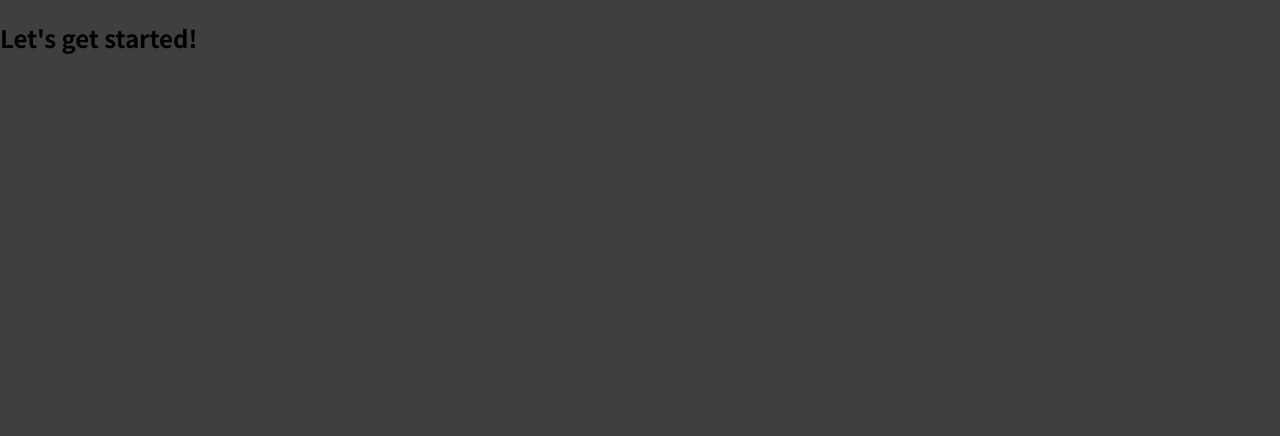
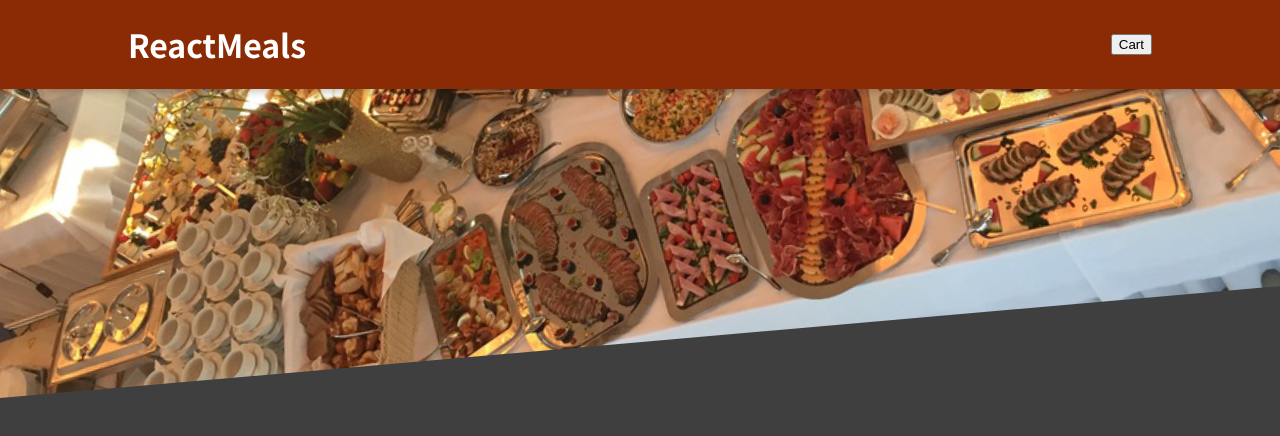
Before and after one commit to yishakw/Food-order-app, a React (Create React App) app: page / in a window 1280 px wide. Shown: the top 436 px of the page. Built offline with nearby package versions, Linux system fonts and the light colour scheme.

Commit message:
Added the Header component

```diff
--- a/src/App.js
+++ b/src/App.js
@@ -1,7 +1,8 @@
+import Header from "./Components/Layout/Header";
 function App() {
   return (
     <div>
-      <h2>Let's get started!</h2>
+      <Header />
     </div>
   );
 }
--- /dev/null
+++ b/src/Components/Layout/Header.js
@@ -0,0 +1,18 @@
+import { Fragment } from "react";
+import classes from "./Header.module.css";
+import mealsImg from "../../assets/meals.jpg";
+
+const Header = (props) => {
+  return (
+    <Fragment>
+      <header className={classes.header}>
+        <h1>ReactMeals</h1>
+        <button>Cart</button>
+      </header>
+      <div className={classes["main-image"]}>
+        <img src={mealsImg} alt="table full of food" />
+      </div>
+    </Fragment>
+  );
+};
+export default Header;
--- /dev/null
+++ b/src/Components/Layout/Header.module.css
@@ -0,0 +1,24 @@
+.header {
+  position: fixed;
+  display: flex;
+  justify-content: space-between;
+  align-items: center;
+  padding: 0 10%;
+  background-color: #8a2b06;
+  width: 100%;
+  color: white;
+  box-shadow: 0 2px 8px rgba(0, 0, 0, 0.25);
+  z-index: 10;
+}
+.main-image {
+  width: 100%;
+  height: 25rem;
+  z-index: 0;
+  overflow: hidden;
+}
+.main-image img {
+  width: 110%;
+  height: 100%;
+  object-fit: cover;
+  transform: rotateZ(-5deg) translateY(-4rem) translateX(-1rem);
+}
```
Also changed, not shown: src/assets/meals.jpg (added), 1 other file (tests, documents, lock files or other folders).
